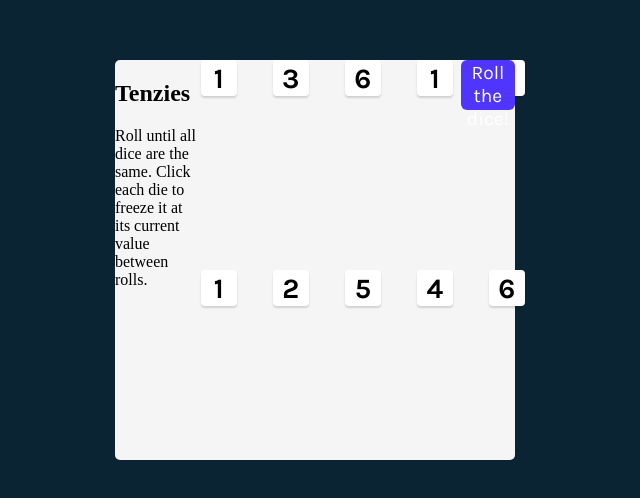
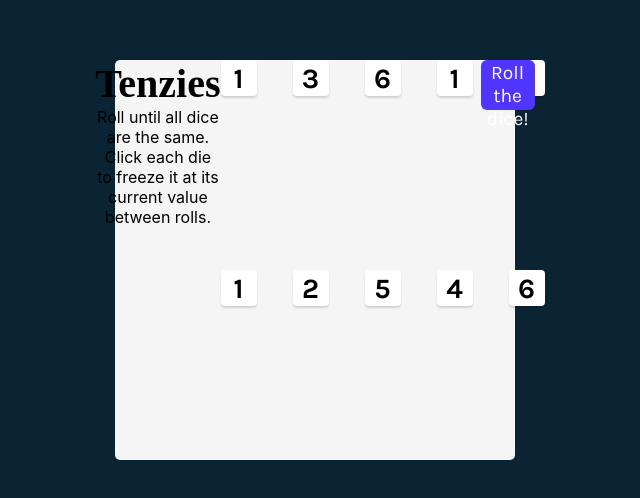
Before and after one commit to jacquikeating/tenzies, a React (Vite) app: page / in a window 1280 px wide. Shown: the part 140-638 px from the top of the page, without its empty margins (325-965 px from the left). Built offline with nearby package versions, Linux system fonts and the light colour scheme.

Commit message:
Styled intro section

```diff
--- a/index.css
+++ b/index.css
@@ -27,6 +27,18 @@ main {
     display: flex;
     align-items: space-evenly;
     justify-content: center;
+}
+
+.title {
+    font-size: 40px;
+    margin: 0;
+}
+
+.instructions {
+    font-family: 'Inter', sans-serif;
+    font-weight: 400;
+    margin-top: 0;
+    text-align: center;
 }
 
 #dice-container {
```
